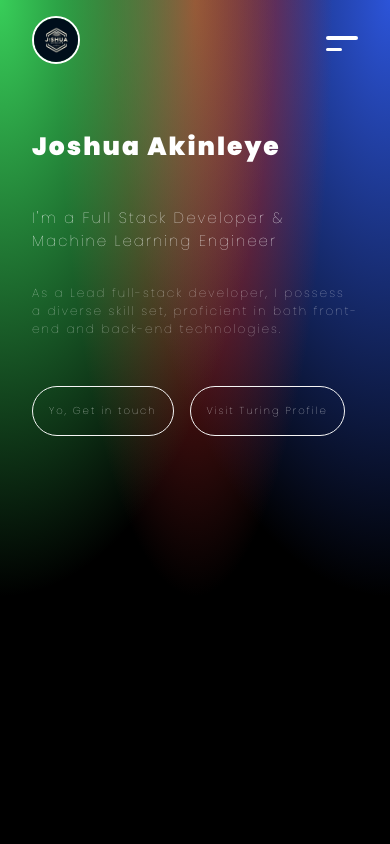
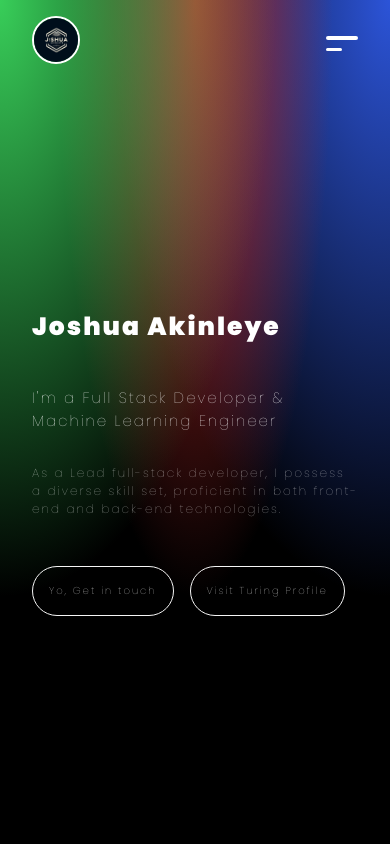
Before and after one commit to Akinleyejoshua/joshuaakinleye, a Next.js app: page / in a window 390 px wide. Shown: the top 844 px of the page. Built offline with nearby package versions, Linux system fonts and the light colour scheme.

Commit message:
Add files via upload

```diff
--- a/app/globals.css
+++ b/app/globals.css
@@ -400,10 +400,6 @@ button:hover {
     -o-transform: rotate(-7deg);
   }
 
-  .hero .display {
-    flex-direction: column;
-  }
-
   .hero .img {
     width: 10rem;
     height: 10rem;
```
